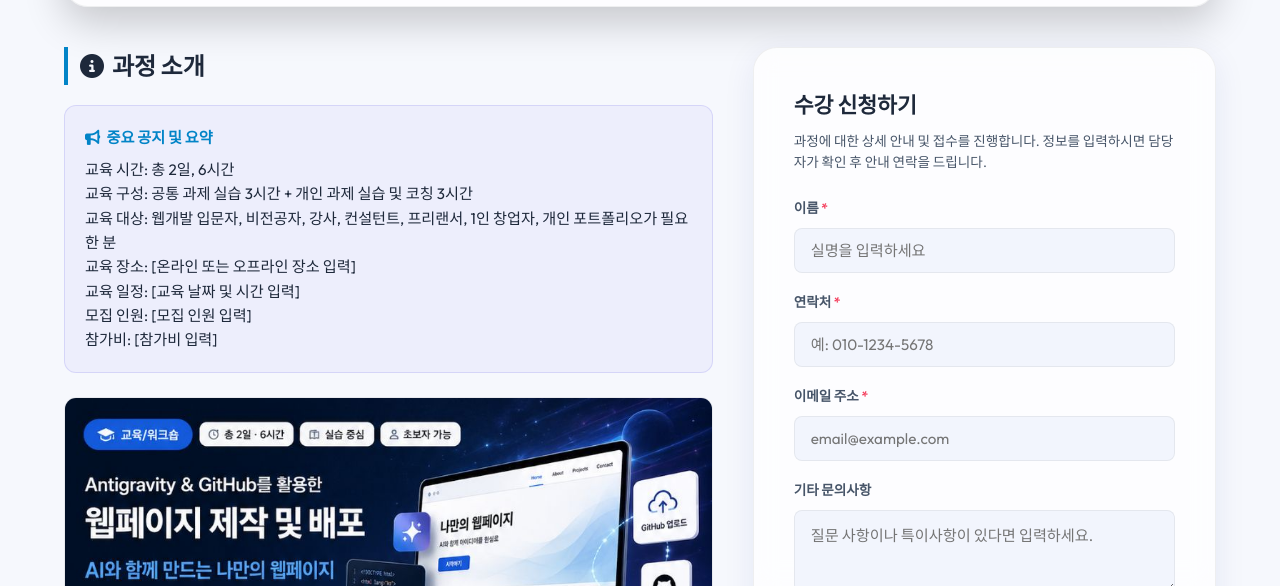
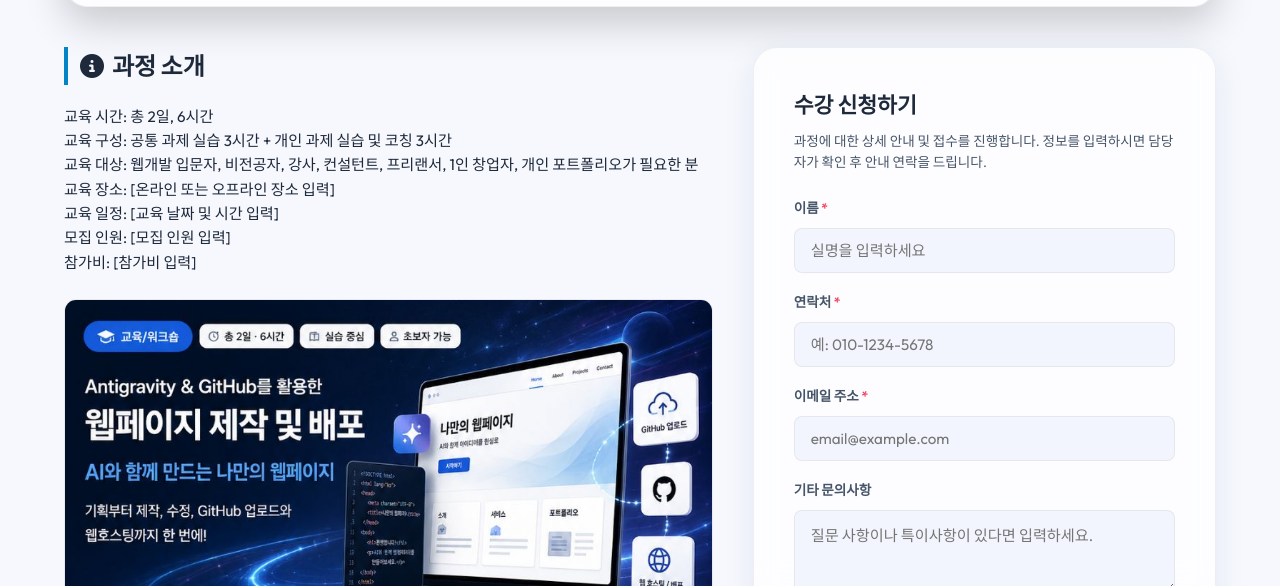
Before and after one commit to 9CORE1/chassem, a website: page project-contents.html in a window 1280 px wide. Shown: the part 514-1100 px from the top of the page. Drawn offline with Linux system fonts and the light colour scheme.

Commit message:
상세 페이지 스타일 수정

```diff
--- a/project-contents.html
+++ b/project-contents.html
@@ -435,10 +435,7 @@
                         <h2><i class="fa-solid fa-info-circle"></i> 과정 소개</h2>
 
                         <!-- 1. 팝업 내용/팝업 요약글 -->
-                        <div id="popup-content-container" style="margin-top: 1.2rem; margin-bottom: 1.5rem; padding: 1.25rem; border-radius: 12px; background: rgba(79, 70, 229, 0.05); border: 1px solid rgba(79, 70, 229, 0.15); display: none;">
-                            <h3 style="font-size: 0.95rem; font-weight: 700; color: var(--color-it-end); margin-bottom: 0.5rem; display: flex; align-items: center; gap: 0.4rem; margin-top: 0;">
-                                <i class="fa-solid fa-bullhorn"></i> 중요 공지 및 요약
-                            </h3>
+                        <div id="popup-content-container" style="margin-top: 1.2rem; margin-bottom: 1.5rem; display: none;">
                             <p id="popup-content-text" style="line-height: 1.6; color: var(--text-primary); font-size: 0.95rem; white-space: pre-wrap; margin: 0;"></p>
                         </div>
 
```
